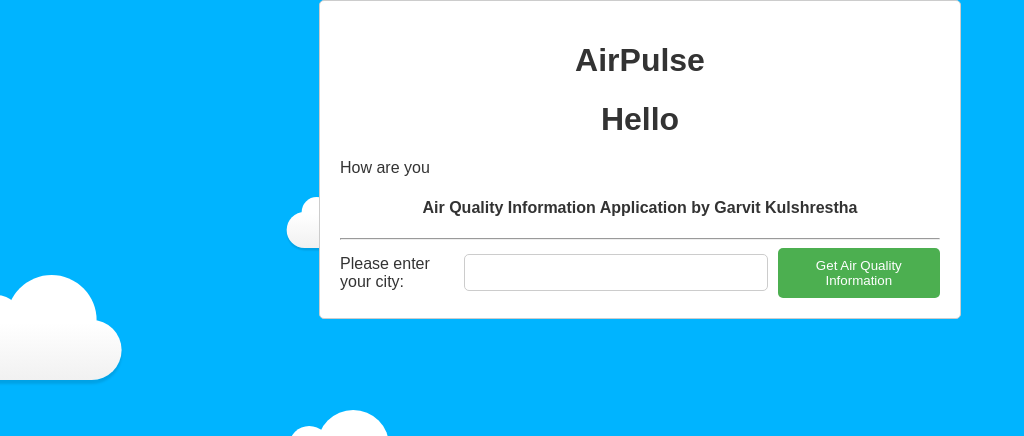
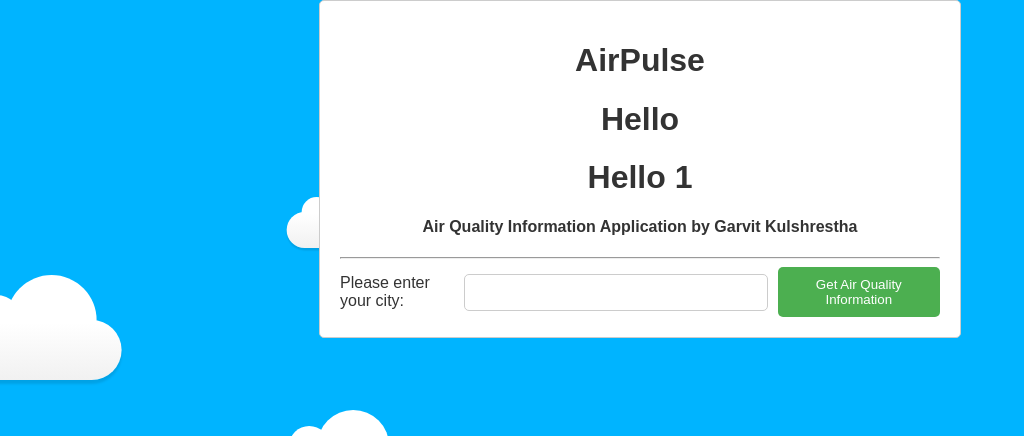
Before and after one commit to PratikTech07/AirPulse, a Flask app: page / in a window 1280 px wide. Shown: the top 436 px of the page, without its empty margins (0-1024 px from the left). Run offline with Flask 3, Linux system fonts and the light colour scheme.

```diff
--- a/templates/index.html
+++ b/templates/index.html
@@ -234,7 +234,8 @@ top: -90px;
 
   <h1>AirPulse</h1>
   <h1>Hello </h1>
-  <hello> How are you </hello>
+  <h1>Hello 1</h1>
+
 
   <h4>Air Quality Information Application by Garvit Kulshrestha</h4>
 
```
